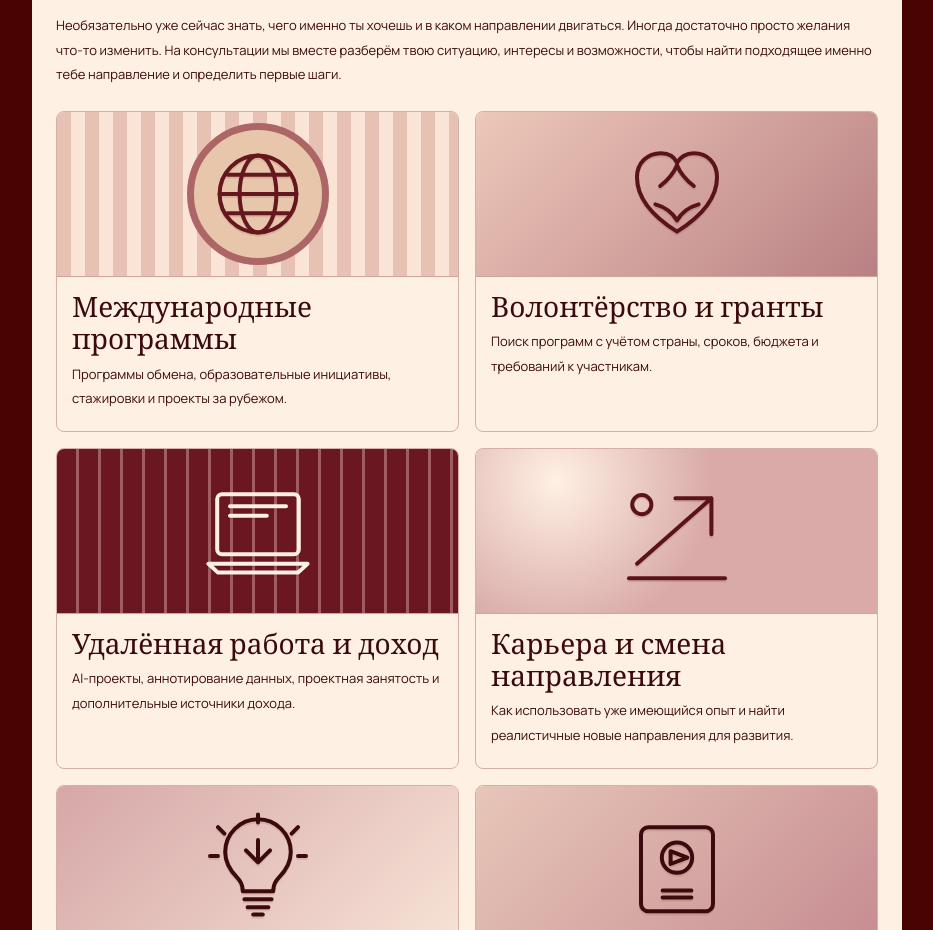
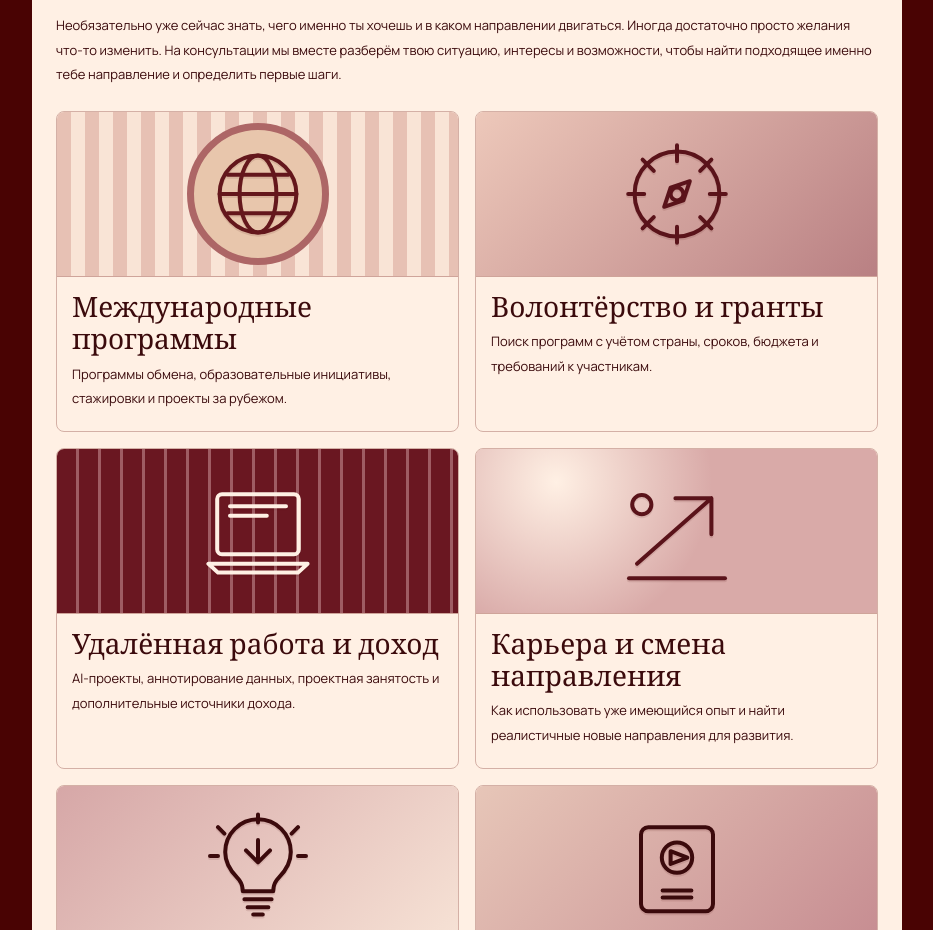
Before and after one commit to adinayesimova/adina-website, a plain HTML site: page consultation.html in a window 1280 px wide. Shown: the part 1145-2075 px from the top of the page, without its empty margins (173-1106 px from the left). Drawn offline with nearby package versions, Linux system fonts and the light colour scheme.

Commit message:
Add files via upload

```diff
--- a/consultation.html
+++ b/consultation.html
@@ -5,7 +5,7 @@
 <section class="cream-panel"><div class="panel-eyebrow">С чем можно обратиться</div><h2>Возможностей больше, чем кажется</h2><p>Необязательно уже сейчас знать, чего именно ты хочешь и в каком направлении двигаться. Иногда достаточно просто желания что-то изменить. На консультации мы вместе разберём твою ситуацию, интересы и возможности, чтобы найти подходящее именно тебе направление и определить первые шаги.</p>
 <div class="opportunity-grid">
 <article class="opportunity"><div class="opportunity-art art-global" role="img" aria-label="Иллюстрация глобуса и путешествий"><svg class="opportunity-icon" viewBox="0 0 160 160" aria-hidden="true" focusable="false"><circle cx="80" cy="80" r="48"/><ellipse cx="80" cy="80" rx="23" ry="48"/><path d="M32 80h96M42 56h76M42 104h76"/></svg></div><h3>Международные программы</h3><p>Программы обмена, образовательные инициативы, стажировки и проекты за рубежом.</p></article>
-<article class="opportunity"><div class="opportunity-art art-volunteer" role="img" aria-label="Иллюстрация природы и волонтёрства"><svg class="opportunity-icon" viewBox="0 0 160 160" aria-hidden="true" focusable="false"><path d="M80 127C45 105 30 81 30 59c0-18 13-30 30-30 10 0 17 5 20 12 4-7 11-12 21-12 17 0 29 12 29 30 0 22-15 46-50 68Z"/><path d="M80 44c-5 12-12 19-21 26M80 44c5 12 12 19 21 26M80 113c-6-10-16-17-27-20M80 113c6-10 16-17 27-20"/></svg></div><h3>Волонтёрство и гранты</h3><p>Поиск программ с учётом страны, сроков, бюджета и требований к участникам.</p></article>
+<article class="opportunity"><div class="opportunity-art art-volunteer" role="img" aria-label="Иллюстрация компаса для волонтёрства и грантов"><svg class="opportunity-icon" viewBox="0 0 160 160" aria-hidden="true" focusable="false"><circle cx="80" cy="80" r="53"/><circle cx="80" cy="80" r="8"/><path d="M80 19v20M80 121v20M19 80h20M121 80h20M37 37l14 14M109 109l14 14M123 37l-14 14M51 109l-14 14"/><path d="M96 64 88 88 64 96 72 72Z"/></svg></div><h3>Волонтёрство и гранты</h3><p>Поиск программ с учётом страны, сроков, бюджета и требований к участникам.</p></article>
 <article class="opportunity"><div class="opportunity-art art-remote" role="img" aria-label="Иллюстрация ноутбука для удалённой работы"><svg class="opportunity-icon" viewBox="0 0 160 160" aria-hidden="true" focusable="false"><rect x="29" y="34" width="102" height="75" rx="6"/><path d="M18 121h124l-12 11H30zM45 49h70M45 61h46"/></svg></div><h3>Удалённая работа и доход</h3><p>AI-проекты, аннотирование данных, проектная занятость и дополнительные источники дохода.</p></article>
 <article class="opportunity"><div class="opportunity-art art-career" role="img" aria-label="Иллюстрация карьерного пути"><svg class="opportunity-icon" viewBox="0 0 160 160" aria-hidden="true" focusable="false"><path d="M30 121L123 39M78 39h45v45"/><circle cx="36" cy="47" r="12"/><path d="M20 139h120"/></svg></div><h3>Карьера и смена направления</h3><p>Как использовать уже имеющийся опыт и найти реалистичные новые направления для развития.</p></article>
 <article class="opportunity"><div class="opportunity-art art-business" role="img" aria-label="Декоративная иллюстрация идеи бизнеса"><svg class="opportunity-icon" viewBox="0 0 160 160" aria-hidden="true" focusable="false"><path d="M54 92c-9-9-15-19-15-32a41 41 0 0 1 82 0c0 13-6 23-15 32-5 5-7 10-7 17H61c0-7-2-12-7-17Z"/><path d="M63 119h34M67 129h26M74 138h12M80 45v22M65 58l15 15 15-15M80 13v10M30 29l8 8M130 29l-8 8M20 65h10M130 65h10"/></svg></div><h3>Идеи для собственного бизнеса</h3><p>Разберём твои навыки, интересы и ресурсы, чтобы найти идеи для бизнеса и наметить первые шаги к запуску.</p></article>
```
Also changed, not shown: 1 other file.
